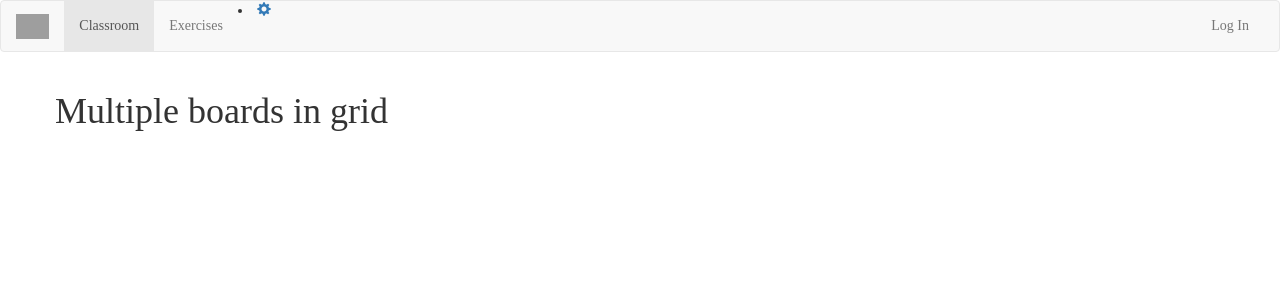
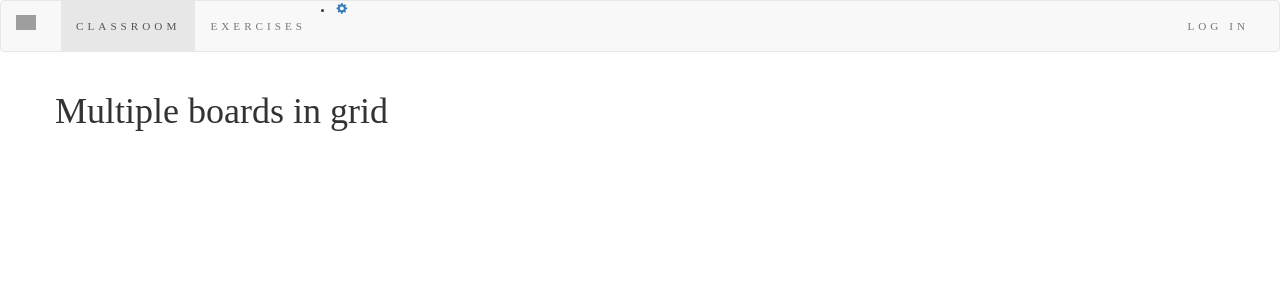
Before and after one commit to pierreazalbert/smartrods, a Flask app: template smartrods/site/templates/test.html in a window 1280 px wide. Shown: the top 300 px of the page. Run offline with Flask 2, Linux system fonts and the light colour scheme; the template is opened without the code that fills it, so the values that code supplies are empty; parts of the project's set-up code (start-up, migrations or seed data) failed here and were passed over; some libraries are stand-ins or nearby versions; grey boxes are pictures that could not be loaded.

Commit message:
working on navbar

```diff
--- a/smartrods/site/templates/newbase.html
+++ b/smartrods/site/templates/newbase.html
@@ -13,19 +13,19 @@
  <div class="container-fluid">
   <!-- Brand and toggle get grouped for better mobile display -->
   <div class="navbar-header">
-   <button type="button" class="navbar-toggle collapsed" data-toggle="collapse" data-target="#bs-example-navbar-collapse-1" aria-expanded="false">
+   <button type="button" class="navbar-toggle collapsed" data-toggle="collapse" data-target="#navbar" aria-expanded="false" aria-controls="navbar">
         <span class="sr-only">Toggle navigation</span>
         <span class="icon-bar"></span>
         <span class="icon-bar"></span>
         <span class="icon-bar"></span>
       </button>
    <a class="navbar-brand" href="{{ url_for('site.home') }}">
-		<img alt="Brand" src="http://127.0.0.1:5000/static/img/logo.svg" height='25' style='margin-top: -2px'>
+		<img alt="Brand" src="{{ url_for('static', filename='img/logo-text.svg') }}" height=75% style='margin-top:-1px; padding-right:10px'>
 		</a>
   </div>
 
   <!-- Collect the nav links, forms, and other content for toggling -->
-  <div class="collapse navbar-collapse" id="navbar-collapse">
+  <div class="collapse navbar-collapse" id="navbar">
    <ul class="nav navbar-nav">
     <li class="active"><a href="#">Classroom<span class="sr-only">(current)</span></a></li>
     <li><a href="#">Exercises</a></li>
--- a/smartrods/site/templates/test.html
+++ b/smartrods/site/templates/test.html
@@ -179,8 +179,8 @@ function respondCanvas() {
     var data = temp.filter(function (board) {
       return (board.id === id);
     });
-    $(this).attr('width', size);
-    $(this).attr('height', size);
+    $(this).attr('width', size*2);
+    $(this).attr('height', size*2);
     drawBoard(this, id, data[0].rods);
   });
 
--- a/smartrods/static/css/styles.css
+++ b/smartrods/static/css/styles.css
@@ -19,4 +19,7 @@ h1, h2, h3, h4, h5, h6 {
 
 .navbar {
   font-family: 'Europa-Bold';
+  font-size: 80%;
+  letter-spacing: 4px;
+  text-transform: uppercase;
 }
```
Also changed, not shown: smartrods/static/img/logo-text.svg (added).
